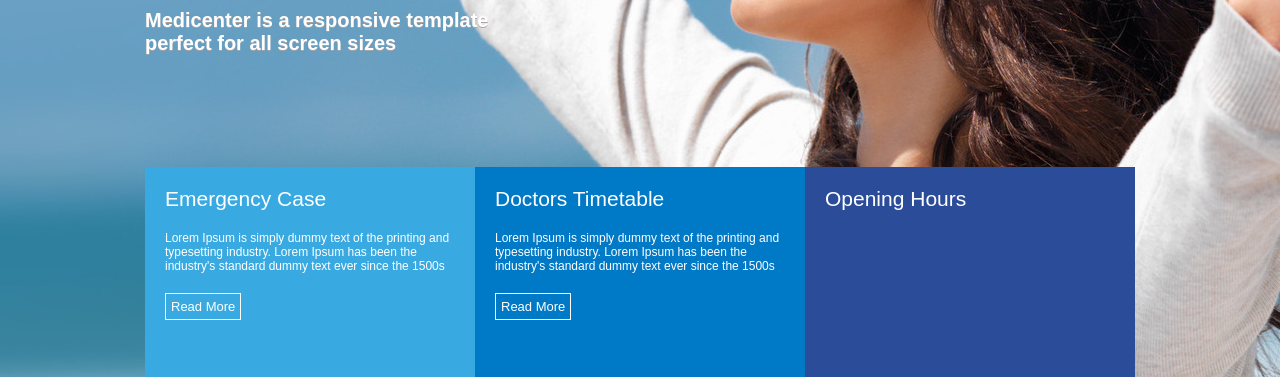
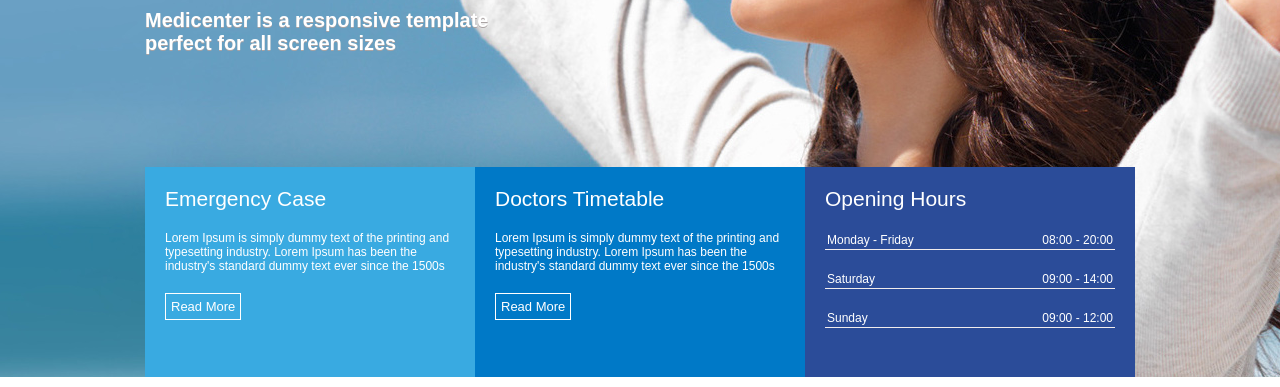
Before and after one commit to Luan-Novais/MediaCenter, a plain HTML site: page index.html in a window 1280 px wide. Shown: the part 413-800 px from the top of the page. Drawn offline with Linux system fonts and the light colour scheme.

Commit message:
Finalizado Opening Hours

```diff
--- a/css/style.css
+++ b/css/style.css
@@ -139,3 +139,11 @@ nav a:hover{
     font-size: 13px;
     text-decoration: none;
 }
+.hours{
+    border-bottom: 1px solid #f1ecec;
+    padding: 2px;
+}
+
+.hours span{
+    float: right;
+}
--- a/index.html
+++ b/index.html
@@ -45,6 +45,9 @@
                 </div>
                 <div class="banner3">
                     <div class="banner_title">Opening Hours</div>
+                    <div class="banner_desc hours">Monday - Friday <span>08:00 - 20:00</span></div>
+                    <div class="banner_desc hours">Saturday <span>09:00 - 14:00</span></div>
+                    <div class="banner_desc hours">Sunday <span>09:00 - 12:00</span></div>
                 </div>
             </div>
         </div>
```
